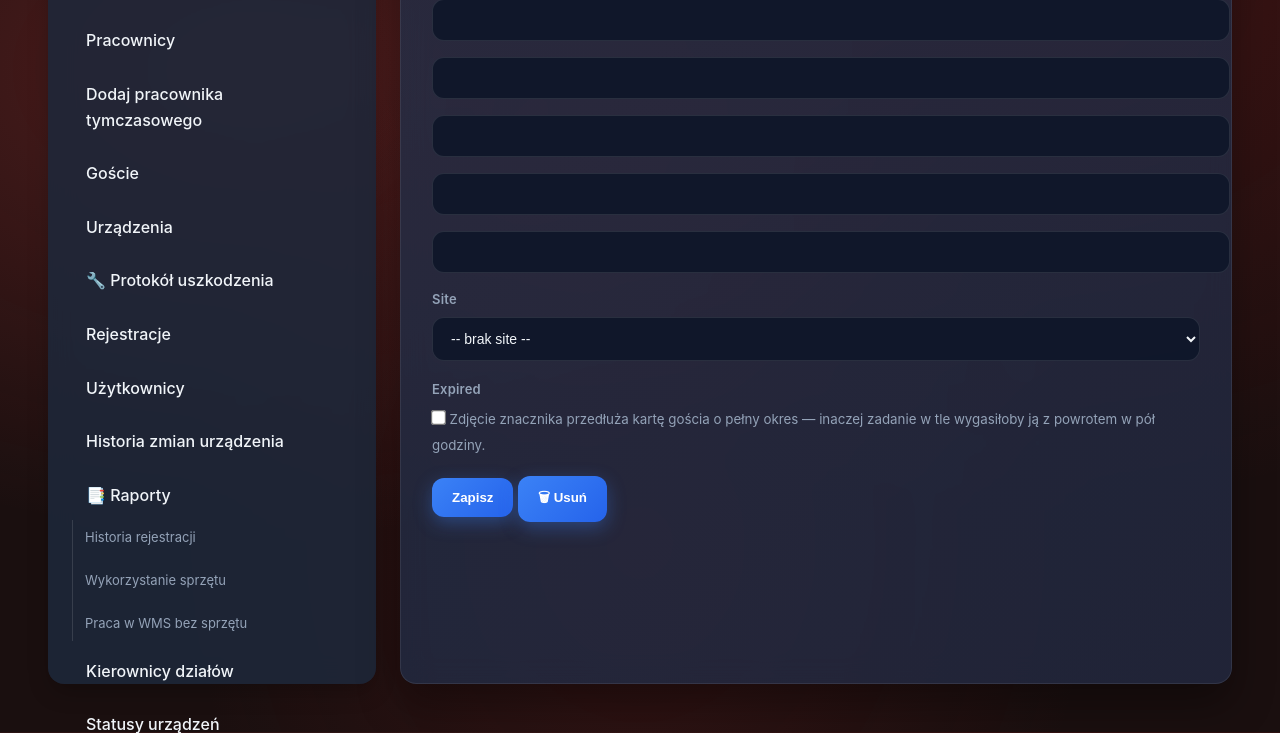
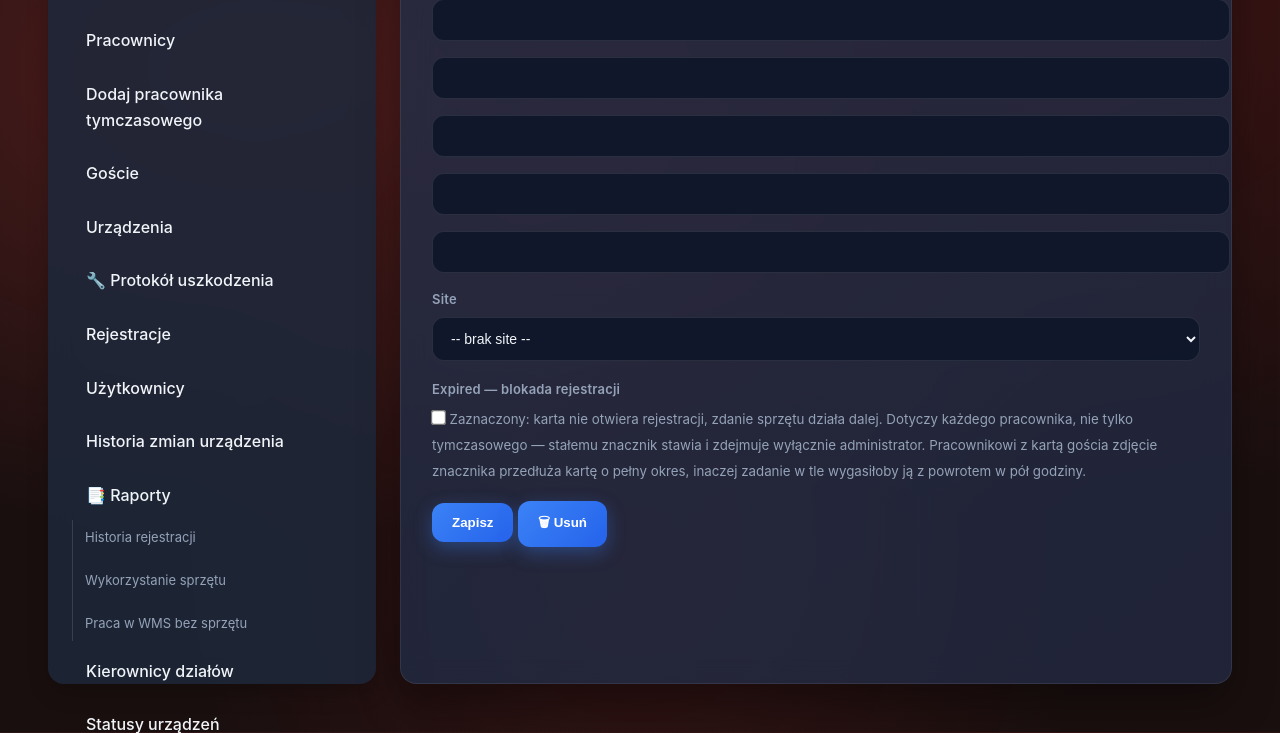
Before and after one commit to Ceva445/Pinokio2.0_backend, a FastAPI app: template app/templates/admin/employees/detail.html in a window 1280 px wide. Shown: the part 214-947 px from the top of the page. Run offline with FastAPI, Linux system fonts and the light colour scheme; the template is opened without the code that fills it, so the values that code supplies are empty.

Commit message:
Say what the expiry flag does to an ordinary worker
Podpis mowil tylko o karcie goscia, a znacznik stoi przy kazdym pracowniku i
po prostu blokuje rejestracje - stalemu stawia go i zdejmuje wylacznie
administrator.

```diff
--- a/app/templates/admin/employees/detail.html
+++ b/app/templates/admin/employees/detail.html
@@ -18,11 +18,15 @@
     </div>
 
     <div class="form-group">
-        <label>Expired</label>
+        <label>Expired — blokada rejestracji</label>
         <input type="checkbox" name="expired">
         <small class="drill-muted">
-            Zdjęcie znacznika przedłuża kartę gościa o pełny okres —
-            inaczej zadanie w tle wygasiłoby ją z powrotem w pół godziny.
+            Zaznaczony: karta nie otwiera rejestracji, zdanie sprzętu działa
+            dalej. Dotyczy każdego pracownika, nie tylko tymczasowego — stałemu
+            znacznik stawia i zdejmuje wyłącznie administrator.
+            Pracownikowi z kartą gościa zdjęcie znacznika przedłuża kartę
+            o pełny okres, inaczej zadanie w tle wygasiłoby ją z powrotem
+            w pół godziny.
         </small>
     </div>
 
```
Also changed, not shown: test/test_temporary_card_expiry.py (+16 -0 lines).
